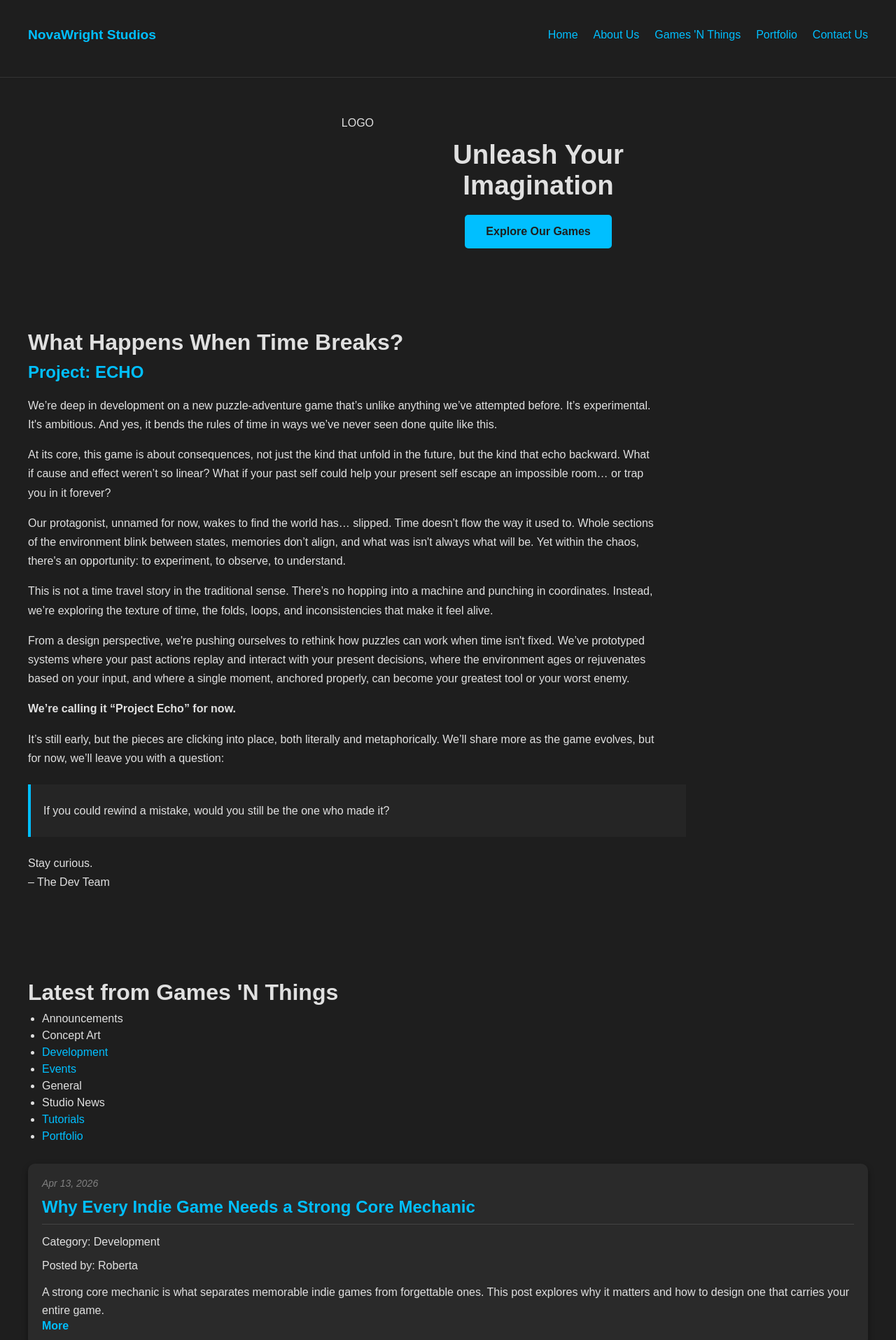
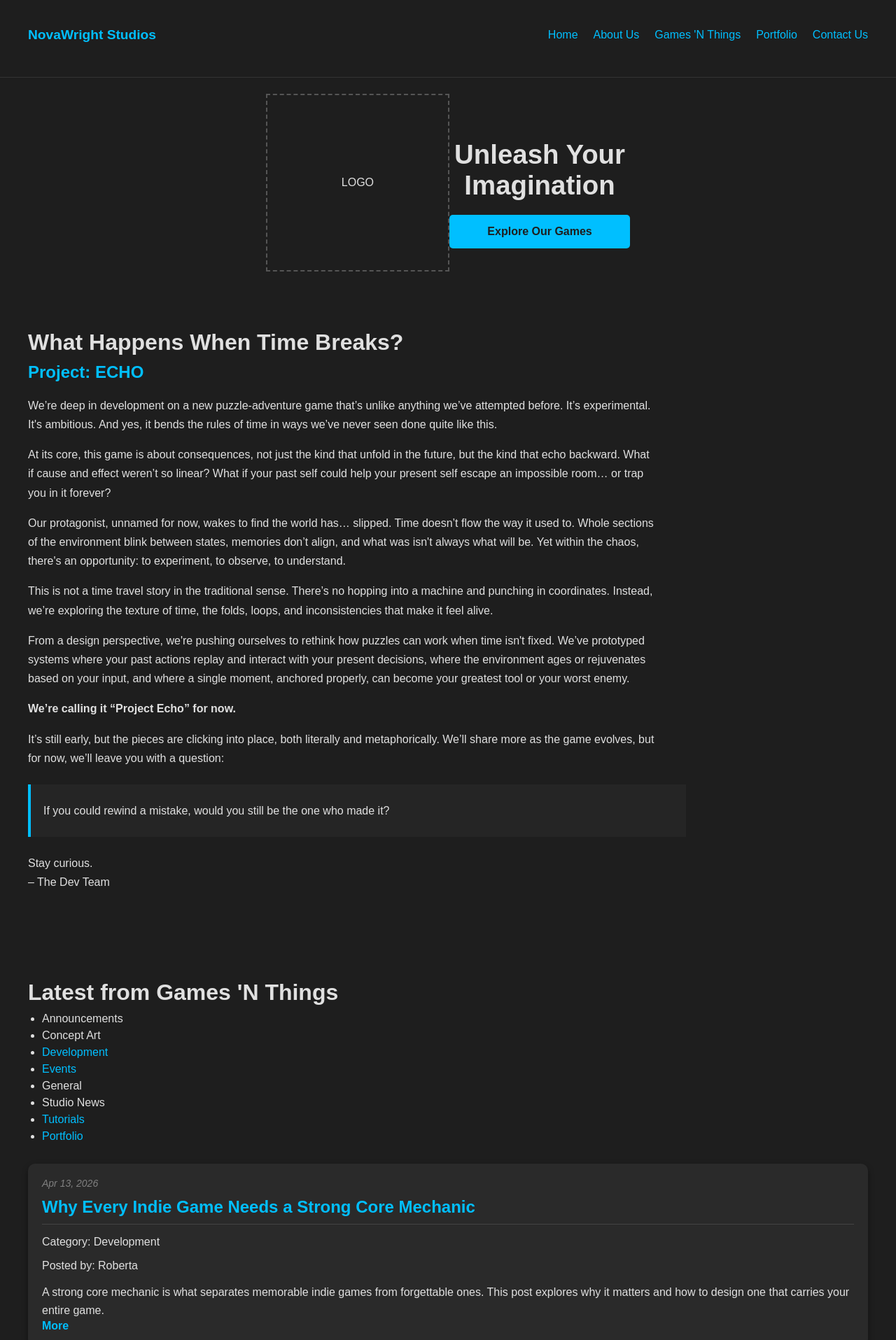
Before and after one commit to ScriptureExamined/NovawrightStudios, a Jekyll site: the page built from index.html, in a window 1280 px wide. Shown: the top 1915 px of the page at 70% size. Built offline with Jekyll 4.4.1, drawn with Linux system fonts in a browser that asks for light colours.

Commit message:
Update style.css

```diff
--- a/assets/css/style.css
+++ b/assets/css/style.css
@@ -1006,8 +1006,36 @@
     width: 50%;
 }
 
+.hero-left {
+    display: flex;
+    align-items: center;
+    justify-content: center;
+}
+
+.hero-right {
+    display: flex;
+    flex-direction: column;
+    justify-content: center;
+}
+
+.hero-left {
+    border: 2px dashed #555;
+    min-height: 250px;
+}
+
 .hero-logo img {
     width: 750px;
     height: auto;
     max-width: 260px;
 }
+
+@media (max-width: 768px) {
+    .hero-inner {
+        flex-direction: column;
+    }
+
+    .hero-left,
+    .hero-right {
+        width: 100%;
+    }
+}
```
